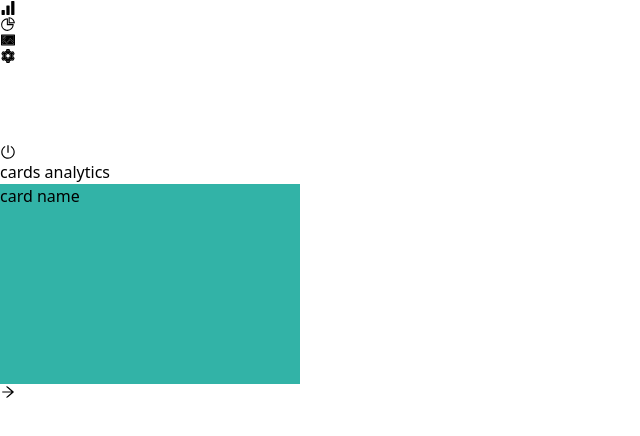
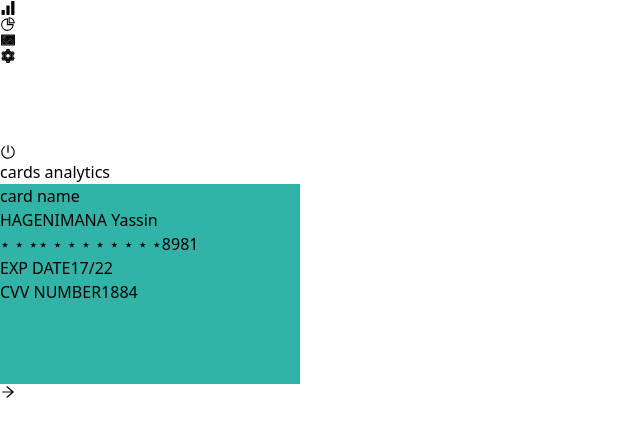
Before and after one commit to Mugisha-isaac/dashboard, a Next.js app: page / in a window 1280 px wide. Shown: the top 436 px of the page, without its empty margins (0-640 px from the left). Built offline with nearby package versions, Linux system fonts and the light colour scheme.

Commit message:
finished up card stylings

```diff
--- a/components/CardComponent.tsx
+++ b/components/CardComponent.tsx
@@ -5,11 +5,26 @@ import { ICard } from "../types"
 
 const CardComponent:FunctionComponent<
 {card:ICard}
-> = ({card:{card_name,rating,exp_date,cvv,color,card_id}}) => {
+> = ({card:{card_name,exp_date,cvv,color,card_number}}) => {
     let background_color = color;
     return (
-        <div style={{backgroundColor: background_color, width:'300px', height:'200px'}} className="rounded-lg">
-            <h6 className="capitalize text-sm pt-3 pl-3">card name</h6>
+        <div style={{backgroundColor: background_color, width:'300px', height:'200px'}} className="rounded-2xl">
+            <h6 className="uppercase text-sm pt-3 pl-3 text-small_white ">card name</h6>
+            <span className="px-3 bold text-big_white ">{card_name}</span>
+            <div className="px-3  mt-8 ">
+              <span className="text-xl text-white">&#x22C6; &#x22C6; &#x22C6;&#x22C6;</span>  <span className="text-xl text-white" >&#x22C6; &#x22C6; &#x22C6; &#x22C6;</span>   <span className="text-xl text-white">&#x22C6; &#x22C6; &#x22C6; &#x22C6;</span>
+              <span className="text-big_white px-2 text-lg">{card_number}</span>
+            </div>
+            <div className="grid grid-cols-2 grid-rows-1 gap-0 text-small_white">
+                <div className="grid grid-cols-1 grid-rows-2 mt-6 relative ml-3">
+                    <span className="text-sm">EXP DATE</span>
+                    <span className="text-sm text-big_white">{exp_date}</span>
+                </div>
+                <div className="grid grid-cols-1 grid-rows-2  absolute" style={{top:'140px', left:'100px'}} >
+                    <span className="text-sm">CVV NUMBER</span>
+                    <span className="text-sm text-big_white">{cvv}</span>
+                </div>
+            </div>
         </div>
 
     )
--- a/components/CardsComponent.tsx
+++ b/components/CardsComponent.tsx
@@ -1,26 +1,39 @@
-import {Cards} from '../data'
-import CardComponent from './CardComponent'
-import {AiOutlineArrowRight} from 'react-icons/ai'
-import { useEffect, useState } from 'react';
-import { ICard } from '../types';
+import { Cards } from "../data";
+import CardComponent from "./CardComponent";
+import { AiOutlineArrowRight } from "react-icons/ai";
+import { useEffect, useState } from "react";
+import { ICard } from "../types";
 export default function CardsComponent() {
-   const [card,setCard] = useState<ICard>(Cards[0]);
-   const handleCard = ()=>{
-    for(let i=0;i<Cards.length;i++){
-        console.log(Cards[i]);
-        return Cards[i];
+  const [card, setCard] = useState<ICard>(Cards[0]);
+  const [active, setActive] = useState<number>(Cards[0].card_id);
+  useEffect(() => {
+    for (let i = 0; i < Cards.length; i++) {
+       if(Cards[i].card_id === active){
+           setCard(Cards.find(card=>card.card_id===active));
+           return;
        }
+    }
+  }, [Cards,active]);
 
-   }
+  const isLast = (cardId)=>{
+      return Cards[Cards.length-1].card_id === cardId
+    }
 
-    return(
-        <div className='grid grid-cols-2 grid-rows-1 gap-4'>
-                    <div className='relative'>
-                        <CardComponent card={card}/>
-                        <div className="bg-secondary rounded-full w-8 h-8 absolute  right-0 justify-center items-center flex" style={{top:'80px'}}>
-                       <AiOutlineArrowRight className="text-white cursor-pointer"/>
-                       </div>
-                    </div>
+  return (
+    <div className="grid grid-cols-2 grid-rows-1 gap-4">
+      <div className="relative">
+        <CardComponent card={card} />
+            {!isLast(active) && (
+        <div
+          className="bg-secondary rounded-full w-8 h-8 absolute  right-0 justify-center items-center flex"
+          style={{ top: "80px" }}
+        >
+          <AiOutlineArrowRight className="text-white cursor-pointer" onClick={()=>{
+              if(!isLast(active)) setActive(active+1)
+              }} />
         </div>
-    )
+        )}
+      </div>
+    </div>
+  );
 }
--- a/data.ts
+++ b/data.ts
@@ -5,7 +5,7 @@ export const Cards:ICard[]= [
     {
         card_id:1,
         card_name:'HAGENIMANA Yassin',
-        rating:5,
+        card_number:8981,
         exp_date:'17/22',
         cvv:1884,
         color: '#32B3A7'
@@ -13,7 +13,7 @@ export const Cards:ICard[]= [
     {
         card_id:2,
         card_name:'NIYOGITARE Patrick',
-        rating:4,
+        card_number:7021,
         exp_date:'18/24',
         cvv:2078,
         color: '#F29943'
@@ -21,7 +21,7 @@ export const Cards:ICard[]= [
     {
         card_id:3,
         card_name:'TUYISHIME Jean Damour',
-        rating:3,
+        card_number:5067,
         exp_date:'10/26',
         cvv:2148,
         color: '#32B3A7'
@@ -29,7 +29,7 @@ export const Cards:ICard[]= [
     {
         card_id:4,
         card_name:'SAUVE Jean Luc',
-        rating:3,
+        card_number:4523,
         exp_date:'12/27',
         cvv:20748,
         color: '#F29943'
--- a/tailwind.config.js
+++ b/tailwind.config.js
@@ -8,7 +8,9 @@ module.exports = {
     extend: {
       colors:{
           primary:'#212530',
-          secondary:'#21222D'
+          secondary:'#21222D',
+          small_white:'#83C3C0',
+          big_white:'#EDF7F6'
       }
     },
   },
--- a/types.ts
+++ b/types.ts
@@ -1,7 +1,7 @@
 export interface ICard{
     card_id:number,
     card_name:string,
-    rating: number,
+    card_number:number,
     exp_date:string,
     cvv:number,
     color:string
```
